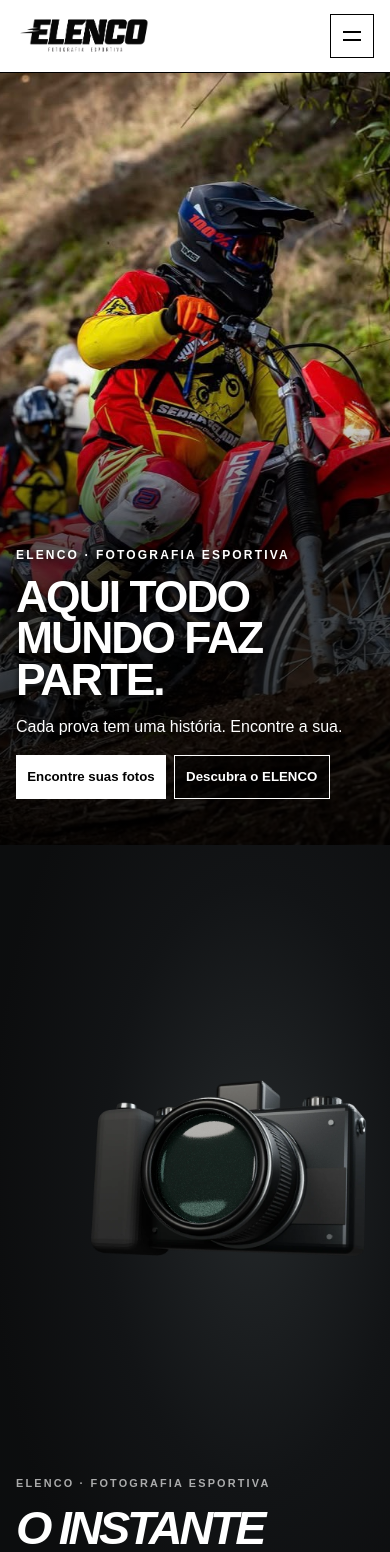
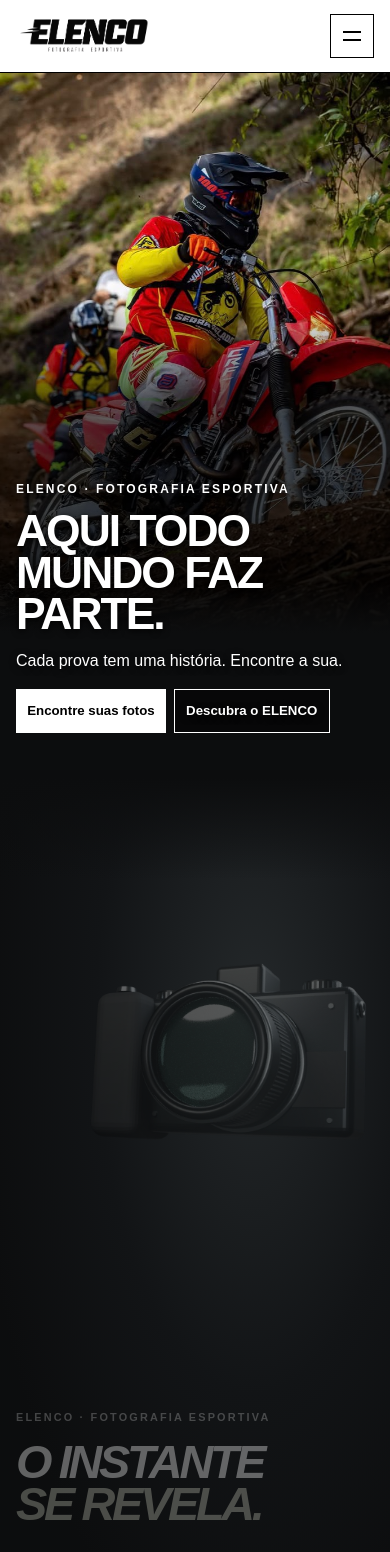
Before and after one commit to KiseStudios/tonoelenco, a Next.js app: page / in a window 390 px wide. Shown: the top 1552 px of the page. Built offline with nearby package versions, Linux system fonts and the light colour scheme.

Commit message:
Preserva a foto inteira e conecta a Hero à lente

```diff
--- a/src/app/globals.css
+++ b/src/app/globals.css
@@ -62,28 +62,53 @@ button, a { color: inherit; }
   .site-navigation__link::after { transition: none; }
 }
 
-/* Home hero */
+/* Shared atmosphere at the handoff between the photograph and the lens. */
+.home-cinema { --cinema-ink: #0c0d0e; }
 .home-hero {
   position: relative;
   isolation: isolate;
-  display: flex;
-  align-items: flex-end;
-  min-height: clamp(35rem, calc(100svh - 5.25rem), 56rem);
-  overflow: clip;
-  background: #080808;
+  background: radial-gradient(ellipse at 66% 22%, #292c29, var(--cinema-ink) 72%);
   color: #fff;
 }
-.home-hero__image { z-index: -2; object-fit: cover; object-position: 55% 14%; }
-.home-hero::before {
+.home-hero__layout {
+  display: grid;
+  grid-template-columns: minmax(0, 1fr) minmax(0, 1.15fr);
+  align-items: end;
+}
+.home-hero__photograph {
+  grid-area: 1 / 2;
+  position: relative;
+  justify-self: center;
+  z-index: -2;
+}
+.home-hero__image {
+  display: block;
+  width: auto;
+  height: auto;
+  max-width: 100%;
+  max-height: clamp(30rem, calc(100svh - 5.25rem), 56rem);
+  object-fit: contain;
+}
+.home-hero::before,
+.home-hero::after {
   position: absolute;
-  z-index: -1;
   inset: 0;
   content: "";
   pointer-events: none;
+}
+.home-hero::before {
+  z-index: -1;
   background: radial-gradient(ellipse 67% 82% at 13% 89%,
     rgb(0 0 0 / .83) 0%, rgb(0 0 0 / .66) 63%, rgb(0 0 0 / .35) 74%, transparent 100%);
 }
+.home-hero::after {
+  z-index: -1;
+  top: auto;
+  height: clamp(2.75rem, 8svh, 5rem);
+  background: linear-gradient(to bottom, transparent, var(--cinema-ink));
+}
 .home-hero__content {
+  grid-area: 1 / 1;
   padding-block: 4rem clamp(2rem, 5.5svh, 4.5rem);
   text-shadow: 0 2px 7px rgb(0 0 0 / .85);
 }
@@ -112,16 +137,25 @@ html:has(.home-about:target) { scroll-behavior: auto; }
 .home-about h2 { max-width: 15ch; margin: 1.25rem 0; font-size: clamp(2rem,5vw,4.5rem); font-weight: 900; line-height: .96; letter-spacing: -.06em; }
 .home-about p { max-width: 40rem; font-size: 1.05rem; }
 .home-about__link { display: inline-flex; gap: .75rem; margin-top: 1.25rem; padding-bottom: .35rem; border-bottom: 2px solid currentColor; font-weight: 800; text-decoration: none; }
-@media (max-aspect-ratio: 1 / 1) {
-  .home-hero__image { object-position: 57% 29%; }
-  .home-hero::before {
-    background: linear-gradient(0deg, rgb(0 0 0 / .86), rgb(0 0 0 / .72) 22%,
-      rgb(0 0 0 / .61) 42%, transparent 60%);
+@media (width < 48rem) {
+  .home-hero { background: var(--cinema-ink); }
+  .home-hero__layout { width: 100%; grid-template-columns: minmax(0, 1fr); }
+  .home-hero__photograph { grid-area: 1 / 1; width: 100%; max-width: 692px; }
+  .home-hero__image { width: 100%; max-height: none; }
+  .home-hero::before { display: none; }
+  .home-hero__photograph::after {
+    position: absolute;
+    inset: 0;
+    content: "";
+    background: linear-gradient(0deg, var(--cinema-ink), rgb(0 0 0 / .86) 9%,
+      rgb(0 0 0 / .72) 22%, rgb(0 0 0 / .61) 42%, transparent 60%);
   }
-}
-@media (width < 48rem) {
-  .home-hero { min-height: clamp(37rem, calc(100svh - 4.5rem), 52rem); }
-  .home-hero__content { padding-top: 15rem; }
+  .home-hero__content {
+    grid-area: 2 / 1;
+    width: min(100% - (2 * var(--layout-gutter)), 42rem);
+    margin: calc(-1 * clamp(8rem, 38vw, 15rem)) auto 0;
+    padding-top: 0;
+  }
   .home-hero__title { font-size: clamp(2.25rem, 11.4vw, 4.5rem); }
   .home-about h2 { max-width: 19ch; font-size: clamp(2rem, 7.4vw, 3.25rem); }
   .home-about__link { min-height: 2.75rem; align-items: center; padding-block: .45rem; }
--- a/src/app/page.tsx
+++ b/src/app/page.tsx
@@ -8,8 +8,10 @@ import { Container, Eyebrow } from "../components/brand";
 export default function Home() {
   return (
     <main>
-      <HomeHero />
-      <LensScrollTransition />
+      <div className="home-cinema">
+        <HomeHero />
+        <LensScrollTransition />
+      </div>
       <CoverageSection />
       <section id="sobre-elenco" className="home-about">
         <Container className="home-about__inner">
--- a/src/components/home/home-hero.tsx
+++ b/src/components/home/home-hero.tsx
@@ -6,16 +6,19 @@ import { heroPhoto } from "../../data/coverage";
 export function HomeHero() {
   return (
     <section className="home-hero" aria-labelledby="home-title">
+      <Container className="home-hero__layout">
+        <div className="home-hero__photograph">
           <Image
             src="/images/motocross-hero-original.jpg"
             alt={heroPhoto.alt}
-        fill
-        sizes="100vw"
+            width={heroPhoto.width}
+            height={heroPhoto.height}
             loading="eager"
             fetchPriority="high"
             className="home-hero__image"
           />
-      <Container className="home-hero__content">
+        </div>
+        <div className="home-hero__content">
           <Eyebrow>ELENCO · Fotografia Esportiva</Eyebrow>
           <h1 id="home-title" className="home-hero__title">
             AQUI TODO
@@ -35,6 +38,7 @@ export function HomeHero() {
               Descubra o ELENCO
             </a>
           </div>
+        </div>
       </Container>
     </section>
   );
--- a/src/components/home/lens-scroll-transition.tsx
+++ b/src/components/home/lens-scroll-transition.tsx
@@ -27,6 +27,11 @@ export function LensScrollTransition() {
 
       const { desktop } = conditions;
       const preview = desktop ? mountCameraPreview(root, canvas) : undefined;
+      const entrance = gsap.fromTo(".lens-transition__reveal", { opacity: 0.35 }, {
+        opacity: 1,
+        ease: "sine.out",
+        scrollTrigger: { trigger: root, start: "top 90%", end: "top 34%", scrub: true },
+      });
       const frame = { progress: 0 };
       const timeline = gsap.timeline({
         defaults: { ease: "none" },
@@ -41,10 +46,13 @@ export function LensScrollTransition() {
         .to(frame, { progress: 1, duration: 1, onUpdate: () => preview?.update(frame.progress) }, 0)
         .to(".lens-transition__fallback", { scale: desktop ? 4.2 : 3.1, duration: 0.81 }, 0.14)
         .to(".lens-transition__caption", { opacity: 0, y: -24, duration: 0.27 }, 0.14)
-        .to(".lens-transition__art", { opacity: 0, duration: 0.24 }, 0.76);
+        .to(".lens-transition__art", { opacity: 0.35, duration: 0.14 }, 0.86);
 
-      // Recalculate only this trigger if the sticky range or the Hero above it changes size.
-      const resize = new ResizeObserver(() => timeline.scrollTrigger?.refresh());
+      // Recalculate only the lens triggers when the stage or the preceding Hero changes size.
+      const resize = new ResizeObserver(() => {
+        entrance.scrollTrigger?.refresh();
+        timeline.scrollTrigger?.refresh();
+      });
       resize.observe(root);
       resize.observe(stage);
       if (root.previousElementSibling) resize.observe(root.previousElementSibling);
@@ -59,6 +67,7 @@ export function LensScrollTransition() {
   return (
     <section ref={rootRef} className="lens-transition" aria-labelledby="lens-transition-title" data-mode="fallback">
       <div ref={stageRef} className="lens-transition__stage">
+        <div className="lens-transition__reveal">
           <div className="lens-transition__art" aria-hidden="true">
             <div ref={canvasRef} className="lens-transition__canvas" />
             <div className="lens-transition__fallback">
@@ -71,6 +80,7 @@ export function LensScrollTransition() {
             <p className="lens-transition__hint">Continue rolando para entrar na galeria</p>
           </div>
         </div>
+      </div>
     </section>
   );
 }
--- a/src/styles/lens-transition.css
+++ b/src/styles/lens-transition.css
@@ -6,7 +6,7 @@
   --lens-scroll-distance: clamp(34rem, 105svh, 90rem);
   min-height: calc(var(--lens-stage-height) + var(--lens-scroll-distance));
   isolation: isolate;
-  background: #0c0d0e;
+  background: var(--cinema-ink);
   color: #fff;
 }
 .lens-transition__stage {
@@ -14,13 +14,24 @@
   top: 0;
   height: var(--lens-stage-height);
   overflow: hidden;
-  background: radial-gradient(ellipse at 65% 40%, #24282a 0, #121416 42%, #0c0d0e 74%);
+  background:
+    linear-gradient(to bottom, var(--cinema-ink), transparent clamp(3rem, 12svh, 7rem)),
+    radial-gradient(ellipse at 65% 28%, #24282a, #121416 44%, var(--cinema-ink) 78%);
+}
+.lens-transition__reveal {
+  position: absolute;
+  inset: 0;
+  pointer-events: none;
 }
 .lens-transition__art,
 .lens-transition__canvas {
   position: absolute;
   inset: 0;
   pointer-events: none;
+}
+.lens-transition__art {
+  --lens-lift: clamp(1.5rem, 6svh, 3.75rem);
+  inset-block: calc(-1 * var(--lens-lift)) var(--lens-lift);
 }
 .lens-transition__canvas { opacity: 0; }
 .lens-transition__canvas canvas {
```
Lines whose indentation alone changed are shown as unchanged.
